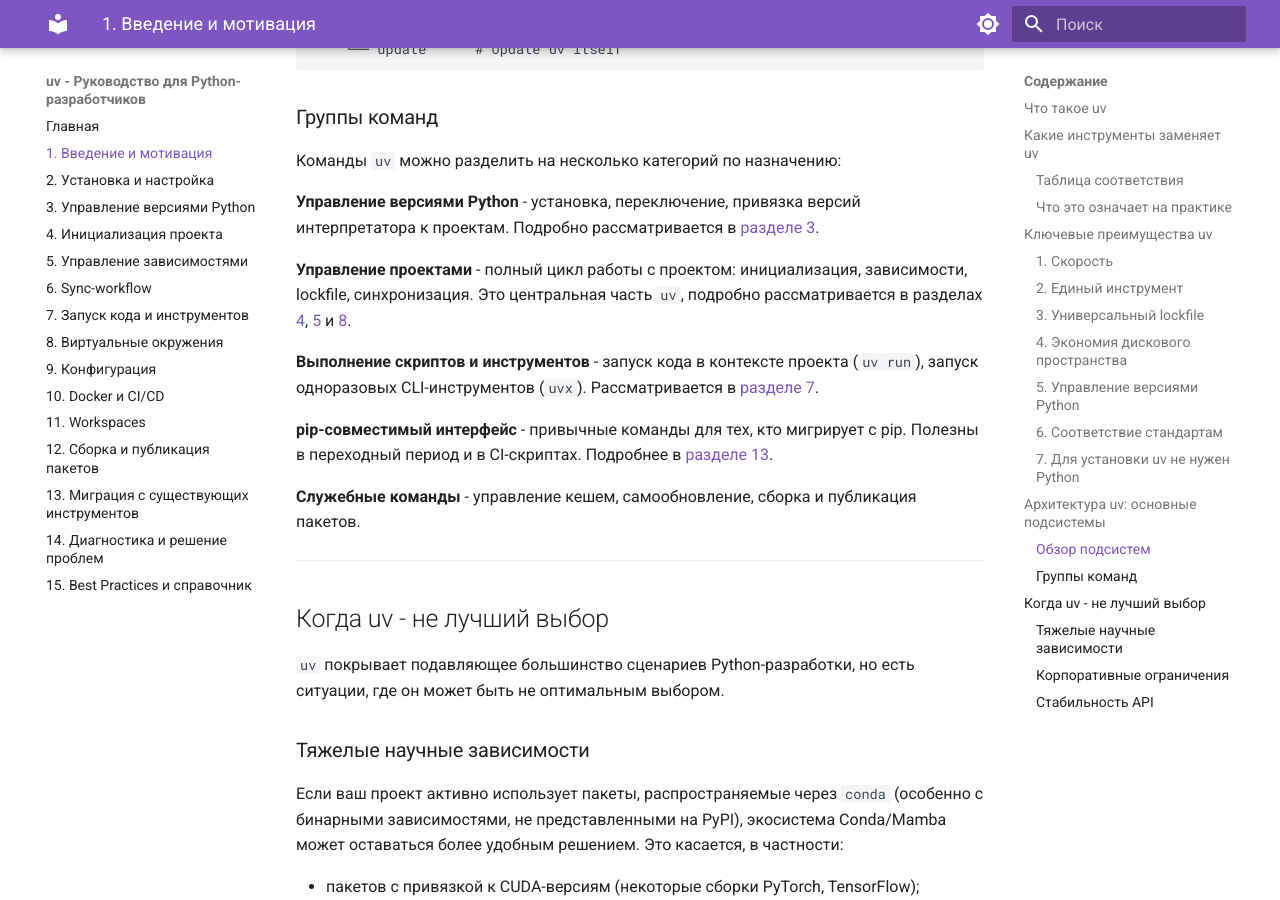
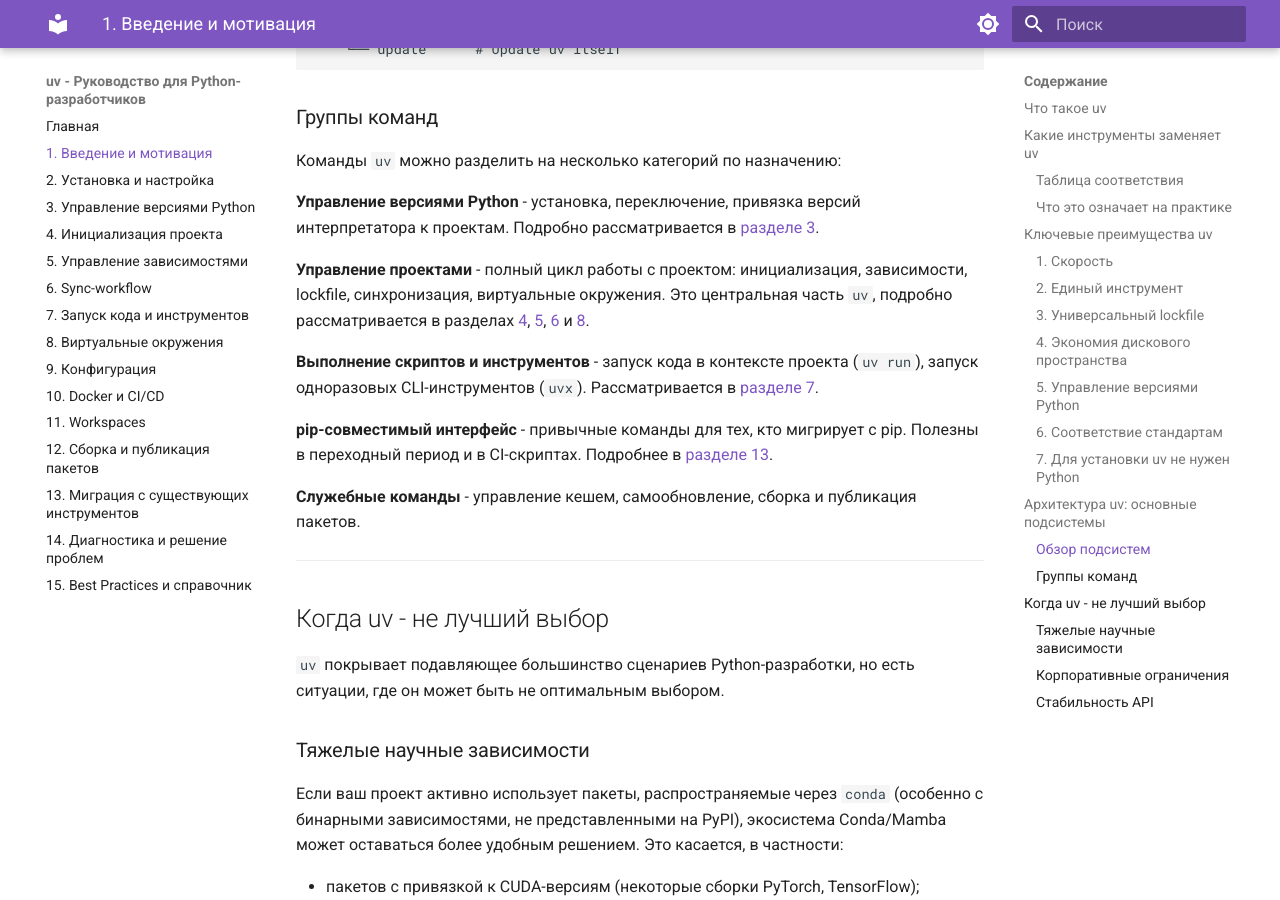
Before and after one commit to VtlBz/manuals-uv-man, an MkDocs documentation site: the page built from docs/01-introduction.md, in a window 1280 px wide and 900 px high, scrolled down 5756 px. Built offline with MkDocs 1.6.1 and Material for MkDocs 9.7.7, drawn with Linux system fonts in a browser that asks for light colours.

Commit message:
fix(docs): update section references in intro

```diff
--- a/docs/01-introduction.md
+++ b/docs/01-introduction.md
@@ -257,8 +257,9 @@ uv
 в [разделе 3](03-python-versions.md).
 
 **Управление проектами** - полный цикл работы с проектом: инициализация,
-зависимости, lockfile, синхронизация. Это центральная часть `uv`, подробно
-рассматривается в разделах [4](04-project-init.md), [5](05-dependencies.md) и [8](08-environments.md).
+зависимости, lockfile, синхронизация, виртуальные окружения. Это центральная
+часть `uv`, подробно рассматривается в разделах [4](04-project-init.md),
+[5](05-dependencies.md), [6](06-sync-workflow.md) и [8](08-environments.md).
 
 **Выполнение скриптов и инструментов** - запуск кода в контексте проекта
 (`uv run`), запуск одноразовых CLI-инструментов (`uvx`).
```
